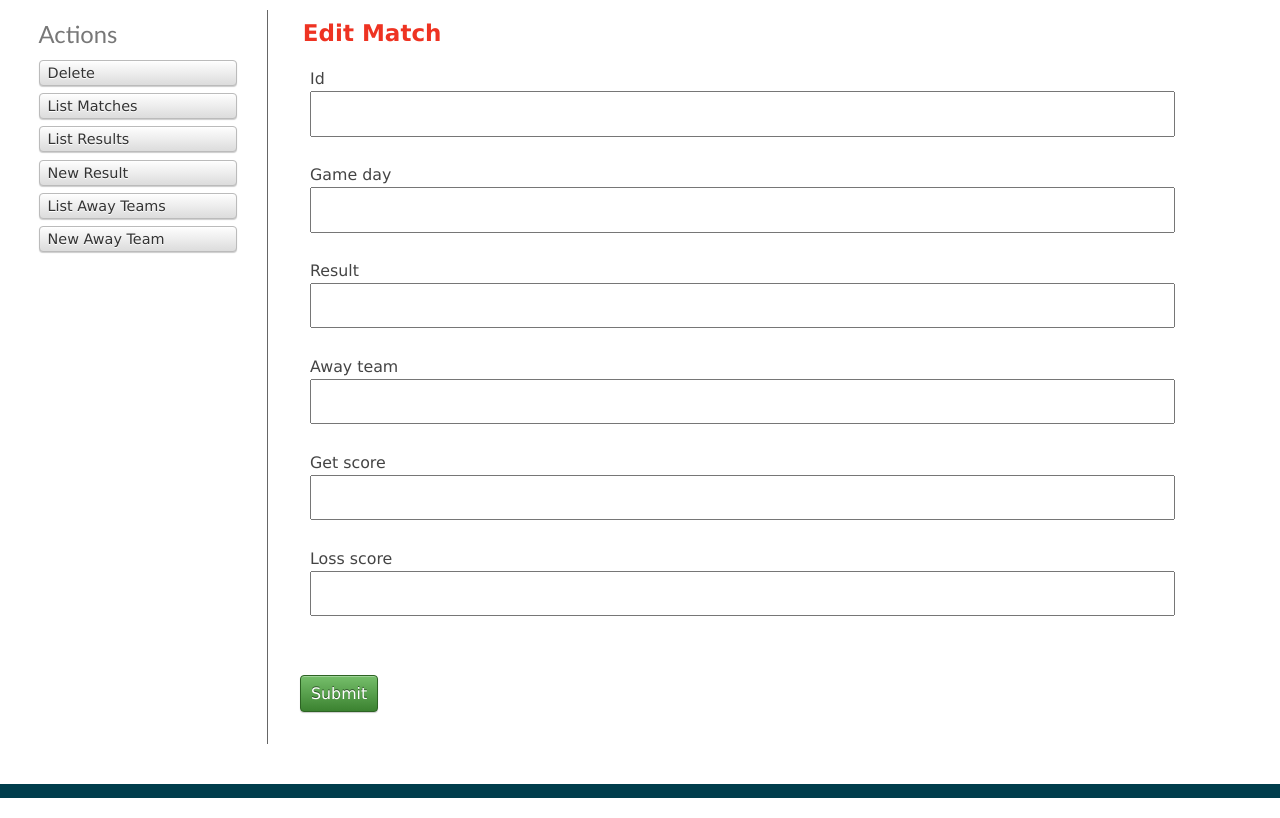
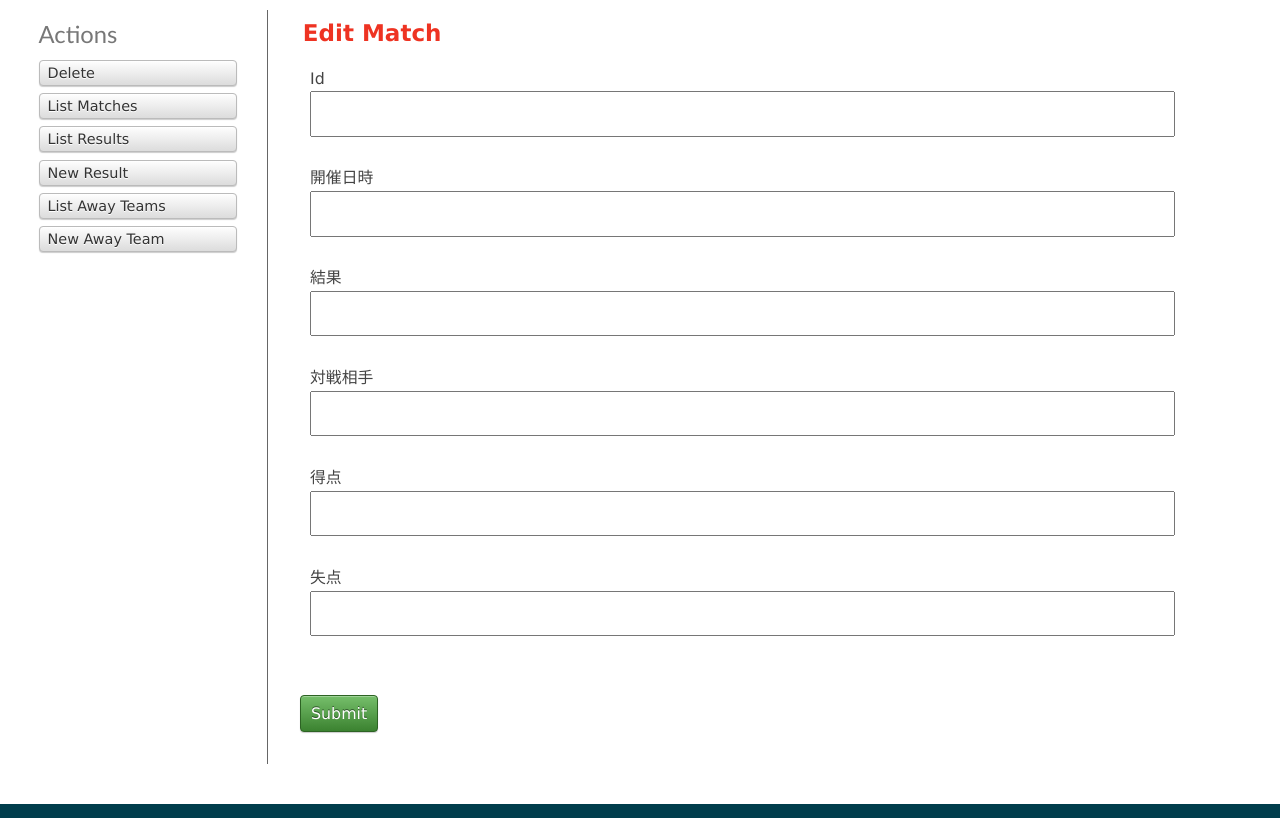
Before and after one commit to NemotoYoshiyuki/basketball_score, a CakePHP app: the page made by app/View/Matches/edit.ctp in a window 1280 px wide. Shown: the part 112-930 px from the top of the page. Run offline with PHP 8.4 and a stand-in for CakePHP, Linux system fonts and the light colour scheme; the template is opened without the code that fills it, so the values that code supplies are empty; form fields are guessed from the names that the template uses; some libraries are stand-ins or nearby versions.

Commit message:
Matches/edit.ctp　編集しました

```diff
--- a/app/View/Matches/edit.ctp
+++ b/app/View/Matches/edit.ctp
@@ -4,11 +4,31 @@
 		<legend><?php echo __('Edit Match'); ?></legend>
 	<?php
 		echo $this->Form->input('id');
-		echo $this->Form->input('game_day');
-		echo $this->Form->input('result_id');
-		echo $this->Form->input('away_team_id');
-		echo $this->Form->input('get_score');
-		echo $this->Form->input('loss_score');
+		echo $this->Form->input('game_day',array(
+			'label' => array(
+				'text' => '開催日時'
+			)
+		));
+		echo $this->Form->input('result_id',array(
+			'label' => array(
+				'text' => '結果'
+			)
+		));
+		echo $this->Form->input('away_team_id',array(
+			'label' => array(
+				'text' => '対戦相手'
+			)
+		));
+		echo $this->Form->input('get_score',array(
+			'label' => array(
+				'text' => '得点'
+			)
+		));
+		echo $this->Form->input('loss_score',array(
+			'label' => array(
+				'text' => '失点'
+			)
+		));
 	?>
 	</fieldset>
 <?php echo $this->Form->end(__('Submit')); ?>
```
